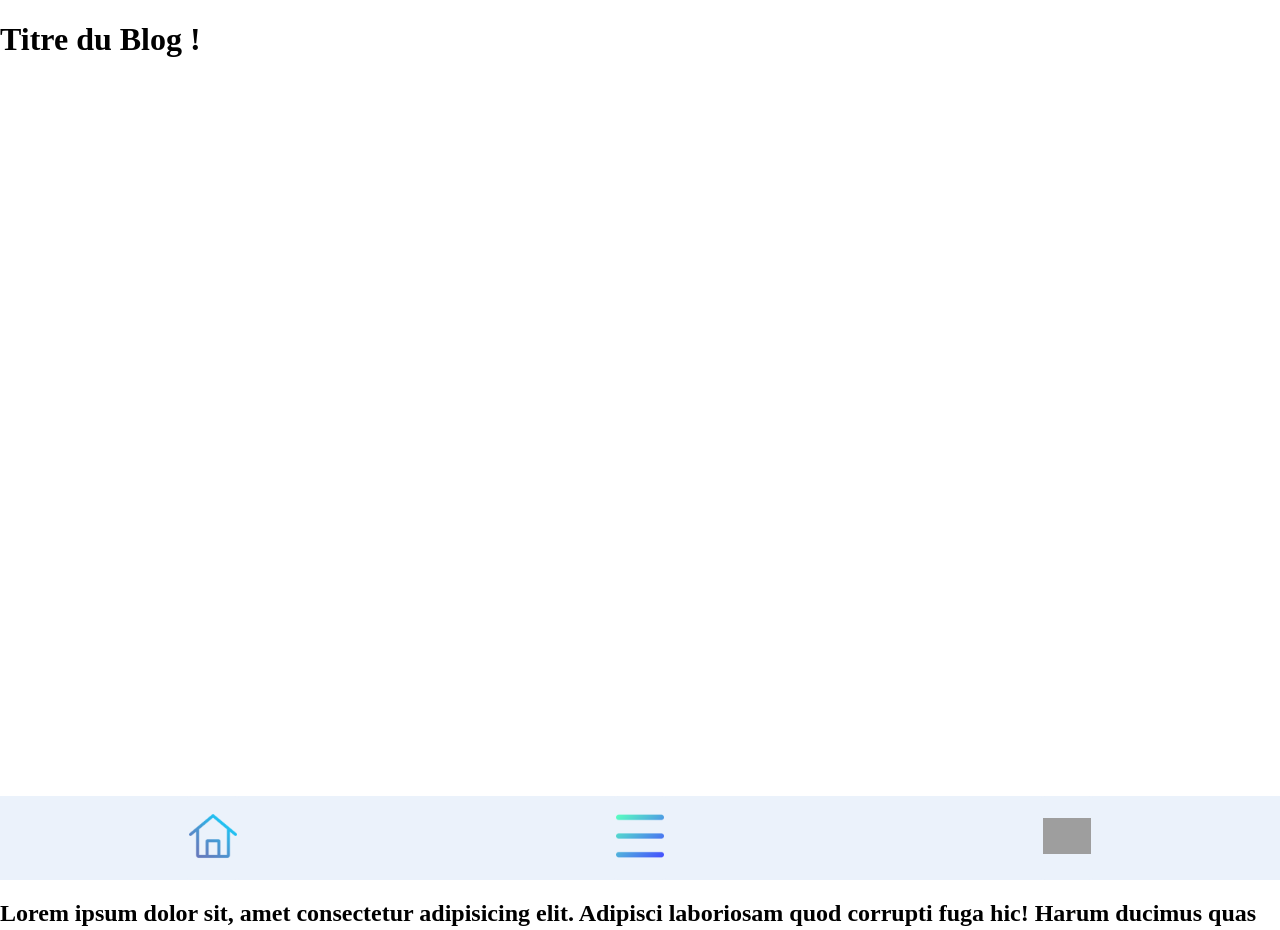
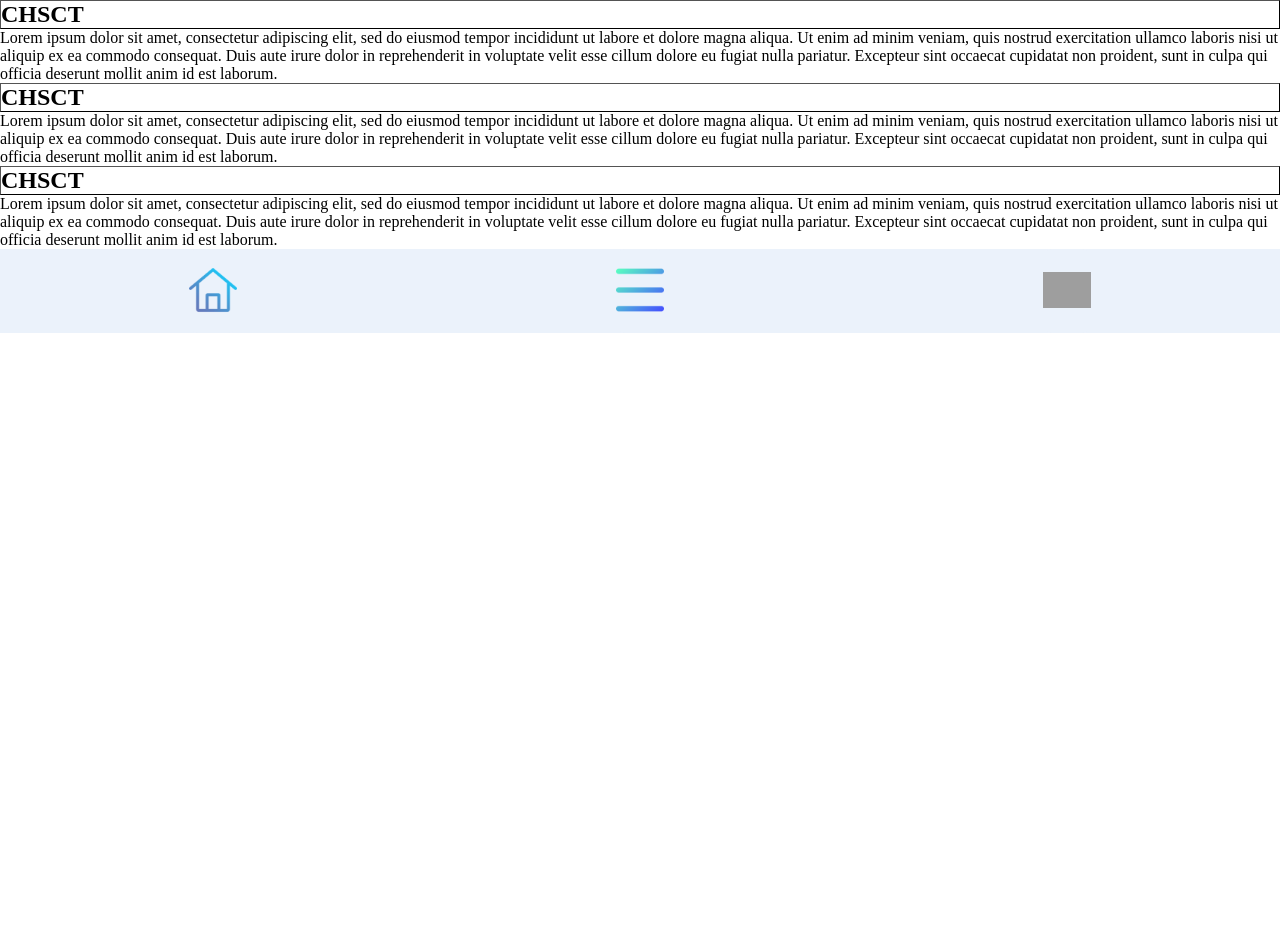
Before and after one commit to WildCodeSchool/2022-09-JS-Reims-project-3-e, a React (Vite) app in the folder frontend/: page / in a window 1280 px wide. Shown: the top 930 px of the page. After the commit the page ends 800 px from the top, so only its background shows below. Built offline with nearby package versions, Linux system fonts and the light colour scheme; grey boxes are pictures that could not be loaded.

Commit message:
add communicate plan with component

```diff
--- a/frontend/src/App.jsx
+++ b/frontend/src/App.jsx
@@ -1,14 +1,15 @@
 import { Route, Routes } from "react-router-dom";
-
+import NavBar from "./components/NavBar";
 import Home from "./pages/Home";
-
-import "./App.css";
 
 function App() {
   return (
-    <Routes>
-      <Route path="/" element={<Home />} />
-    </Routes>
+    <>
+      <Routes>
+        <Route path="/" element={<Home />} />
+      </Routes>
+      <NavBar />
+    </>
   );
 }
 
--- a/frontend/src/components/NavBar.css
+++ b/frontend/src/components/NavBar.css
@@ -1,6 +1,16 @@
+* {
+  margin: 0px;
+  padding: 0px;
+  box-sizing: border-box;
+}
+main {
+  min-height: 100vh;
+  display: flex;
+  flex-direction: column;
+  justify-content: space-between;
+}
 .navbar {
   max-width: 100vw;
-  min-height: 100vh;
   display: flex;
   justify-content: flex-end;
   flex-direction: column;
--- /dev/null
+++ b/frontend/src/components/NewsFeed.css
@@ -0,0 +1,5 @@
+h1 {
+  border-width: 1px;
+  border-style: outset;
+  border-color: black;
+}
--- /dev/null
+++ b/frontend/src/components/NewsFeed.jsx
@@ -0,0 +1,46 @@
+import "./NewsFeed.css";
+
+function NewsFeed() {
+  return (
+    <>
+      <section>
+        <h1>CHSCT</h1>
+        <p>
+          Lorem ipsum dolor sit amet, consectetur adipiscing elit, sed do
+          eiusmod tempor incididunt ut labore et dolore magna aliqua. Ut enim ad
+          minim veniam, quis nostrud exercitation ullamco laboris nisi ut
+          aliquip ex ea commodo consequat. Duis aute irure dolor in
+          reprehenderit in voluptate velit esse cillum dolore eu fugiat nulla
+          pariatur. Excepteur sint occaecat cupidatat non proident, sunt in
+          culpa qui officia deserunt mollit anim id est laborum.
+        </p>
+      </section>
+      <section>
+        <h1>CHSCT</h1>
+        <p>
+          Lorem ipsum dolor sit amet, consectetur adipiscing elit, sed do
+          eiusmod tempor incididunt ut labore et dolore magna aliqua. Ut enim ad
+          minim veniam, quis nostrud exercitation ullamco laboris nisi ut
+          aliquip ex ea commodo consequat. Duis aute irure dolor in
+          reprehenderit in voluptate velit esse cillum dolore eu fugiat nulla
+          pariatur. Excepteur sint occaecat cupidatat non proident, sunt in
+          culpa qui officia deserunt mollit anim id est laborum.
+        </p>
+      </section>
+      <section>
+        <h1>CHSCT</h1>
+        <p>
+          Lorem ipsum dolor sit amet, consectetur adipiscing elit, sed do
+          eiusmod tempor incididunt ut labore et dolore magna aliqua. Ut enim ad
+          minim veniam, quis nostrud exercitation ullamco laboris nisi ut
+          aliquip ex ea commodo consequat. Duis aute irure dolor in
+          reprehenderit in voluptate velit esse cillum dolore eu fugiat nulla
+          pariatur. Excepteur sint occaecat cupidatat non proident, sunt in
+          culpa qui officia deserunt mollit anim id est laborum.
+        </p>
+      </section>
+    </>
+  );
+}
+
+export default NewsFeed;
--- a/frontend/src/pages/Home.jsx
+++ b/frontend/src/pages/Home.jsx
@@ -1,33 +1,7 @@
-import NavBar from "../components/NavBar";
+import "../components/NavBar.css";
+import NewsFeed from "../components/NewsFeed";
 
 function Home() {
-  return (
-    <>
-      <header className="App-header">
-        <h1>Titre du Blog !</h1>
-      </header>
-      <NavBar />
-      <main>
-        <article>
-          <h1>
-            Lorem ipsum dolor sit, amet consectetur adipisicing elit. Adipisci
-            laboriosam quod corrupti fuga hic! Harum ducimus quas odio esse.
-            Eligendi numquam suscipit laborum atque ad itaque libero reiciendis
-            omnis voluptate.
-          </h1>
-        </article>
-        <article>
-          <h1>
-            Lorem ipsum dolor sit, amet consectetur adipisicing elit. Adipisci
-            laboriosam quod corrupti fuga hic! Harum ducimus quas odio esse.
-            Eligendi numquam suscipit laborum atque ad itaque libero reiciendis
-            omnis voluptate.
-          </h1>
-        </article>
-      </main>
-
-      <footer>Ici le Footer</footer>
-    </>
-  );
+  return <NewsFeed />;
 }
 export default Home;
```
